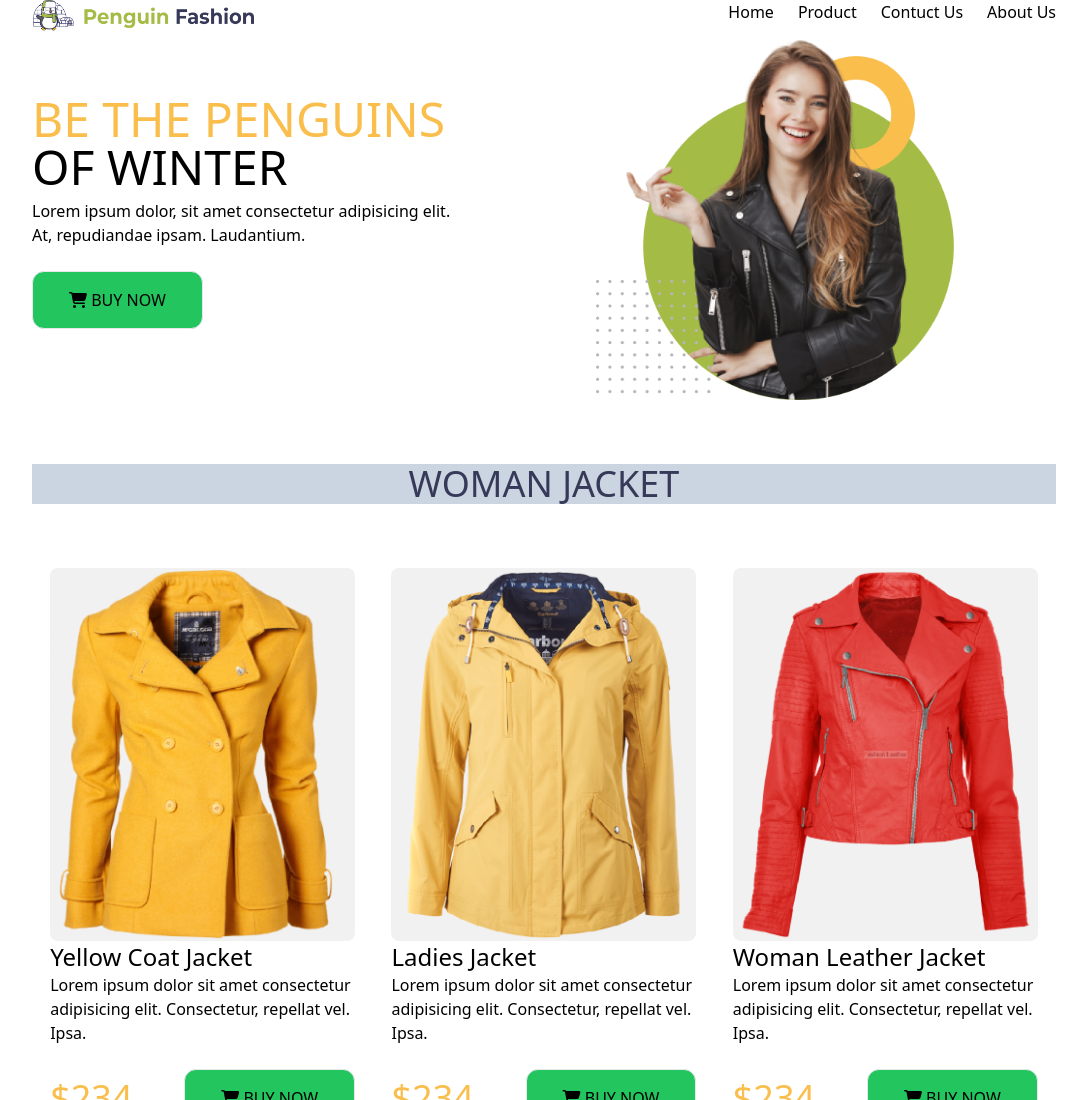
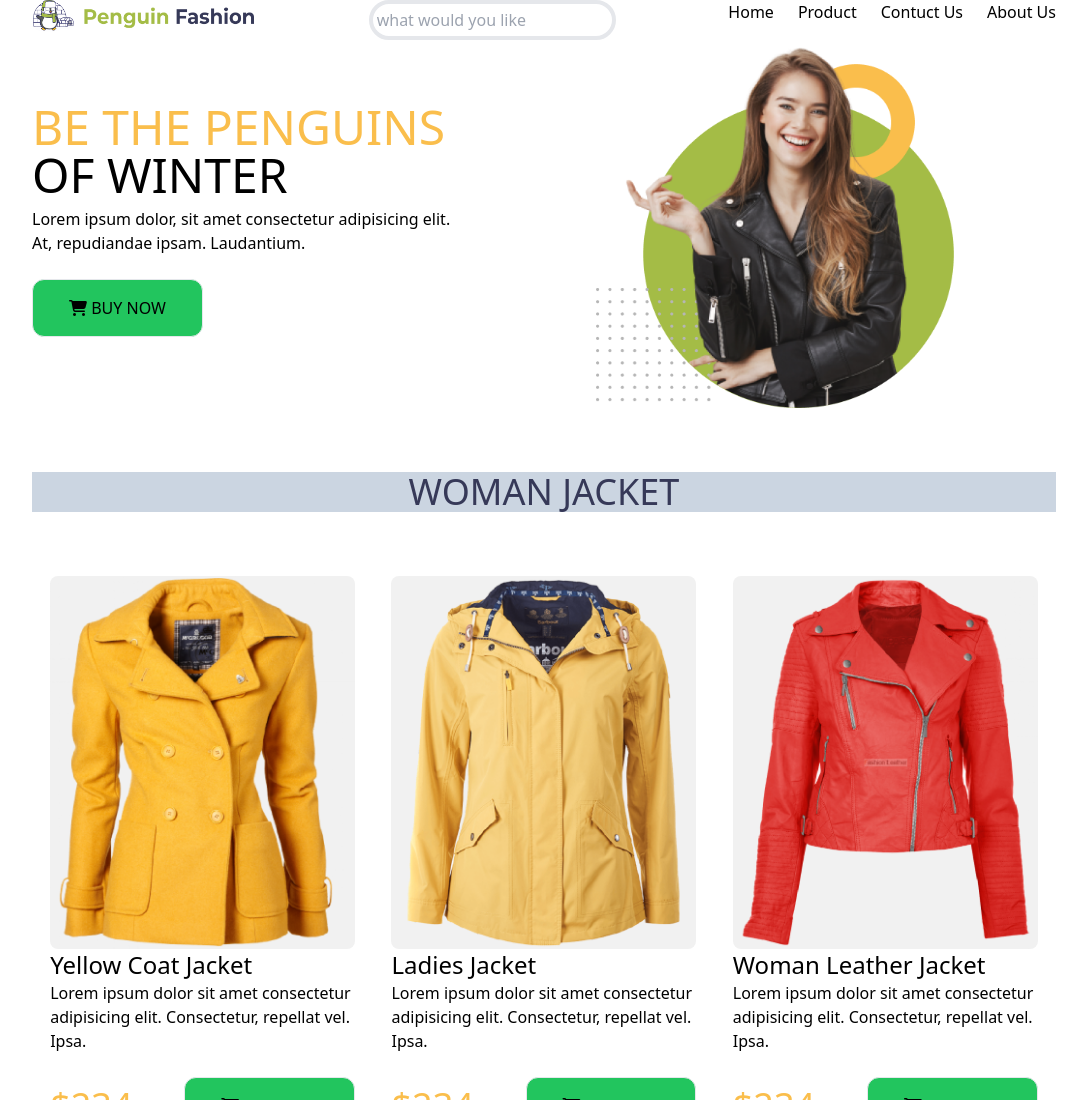
Before and after one commit to MasumSarkerTanoy/penguin-fashion, a plain HTML site: page index.html in a window 1280 px wide. Shown: the top 1100 px of the page, without its empty margins (96-1183 px from the left). Drawn offline with nearby package versions, Linux system fonts and the light colour scheme.

Commit message:
search button added

```diff
--- a/index.html
+++ b/index.html
@@ -13,8 +13,14 @@
             <div class=" h-8 w-56">
                 <img src="./icons/logo.png" alt="" class="h-full w-full">
             </div>
-            <div class=" sm:hidden">
+
+            <div>
+                <div class=" sm:hidden">
                 <i class="fa-solid fa-list-ul text-xl"></i>
+            </div>
+            <div class=" hidden md:block">
+                <input type="text" placeholder="what would you like"  class="border-4 p-1 rounded-full">
+            </div>
             </div>
             <div class="hidden md:block">
                 <ul class="text-base flex items-center space-x-6">
@@ -25,6 +31,9 @@
                 </ul>
             </div>
         </nav>
+        <div class="md:hidden">
+            <input type="text" placeholder="what would you like"  class="border-4 w-full p-1 rounded-full">
+        </div>
         <div class="flex flex-col md:flex-row md:items-center md:gap-x-36 ">
             <div class="max-w-[420px]">
                 <div class="mt-4 mb-2">
```
